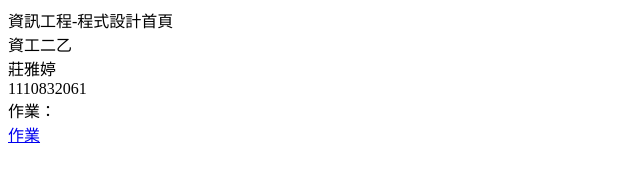
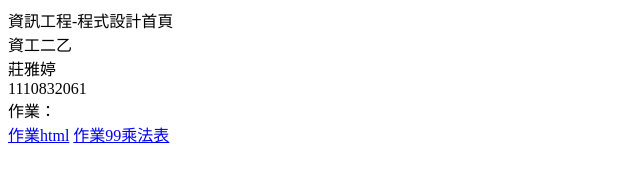
Before and after one commit to maggie-zhuang/-01, a plain HTML site: page index.html in a window 1280 px wide. Shown: the whole page, without its empty margins (0-640 px from the left). Drawn offline with Linux system fonts and the light colour scheme.

Commit message:
new work link

```diff
--- a/index.html
+++ b/index.html
@@ -12,6 +12,7 @@
 	莊雅婷<br>
 	1110832061<br>
 	作業：<br>
-	<a href="homework/hw01.html">作業</a>
+	<a href="homework/hw01.html">作業html</a>
+	<a href="homework/hw02.html">作業99乘法表</a>
 </body>
 </html>
```
